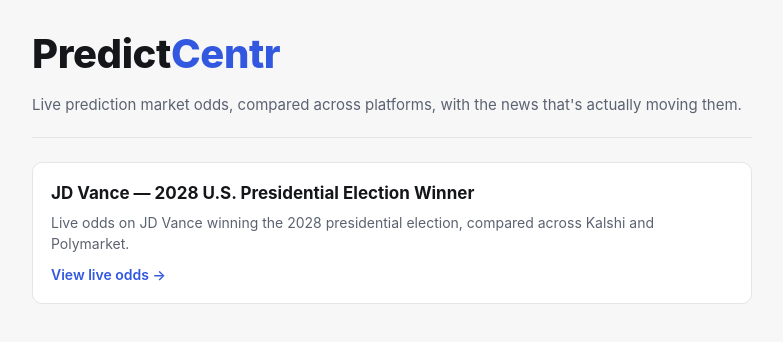
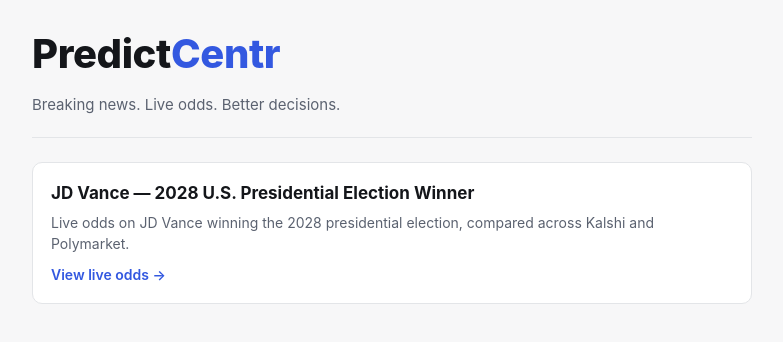
Before and after one commit to predictfiles/PredictCentr, a Next.js app: page / in a window 1280 px wide. Shown: the top 342 px of the page, without its empty margins (248-1031 px from the left). Built offline with nearby package versions, Linux system fonts and the light colour scheme.

Commit message:
Update homepage tagline
Co-Authored-By: Claude Sonnet 5 <noreply@anthropic.com>

```diff
--- a/app/page.tsx
+++ b/app/page.tsx
@@ -8,10 +8,7 @@ export default function Home() {
         <h1 className="home-wordmark">
           Predict<span className="home-wordmark-accent">Centr</span>
         </h1>
-        <p className="subtitle">
-          Live prediction market odds, compared across platforms, with the
-          news that's actually moving them.
-        </p>
+        <p className="subtitle">Breaking news. Live odds. Better decisions.</p>
       </header>
 
       <section className="section">
```
